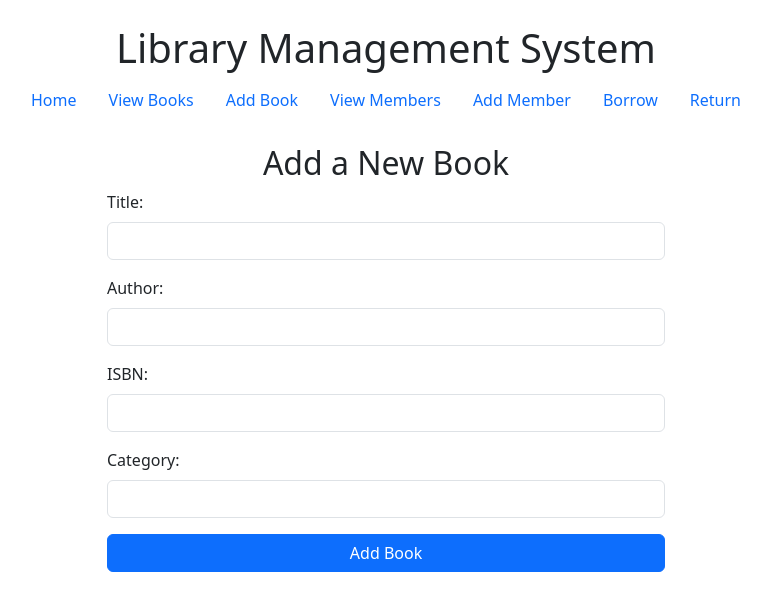
After one commit to Isma3l-19/Library-Management-System, a Flask app: page /add-book in a window 1280 px wide. The commit adds this page. Shown: the top 611 px of the page, without its empty margins (254-1025 px from the left). Run offline with Flask 3, Linux system fonts and the light colour scheme.

Commit message:
add base HTML template and update existing templates for consistent layout and styling

```diff
--- a/library-management/routes.py
+++ b/library-management/routes.py
@@ -1,4 +1,4 @@
-from flask import Blueprint, request, jsonify, render_template
+from flask import Blueprint, request, jsonify, render_template, redirect, url_for, flash
 from models import db, Book, Member, Transaction
 from datetime import datetime
 
@@ -6,20 +6,95 @@ app = Blueprint("routes", __name__)
 
 @app.route("/")
 def index():
-    return render_template("index.html")  # Load home page
+    return render_template("index.html")
 
 @app.route("/books")
 def books_page():
     books = Book.query.all()
-    return render_template("books.html", books=books)  # Pass data to template
+    return render_template("books.html", books=books)
 
 @app.route("/members")
 def members_page():
     members = Member.query.all()
     return render_template("members.html", members=members)
 
-@app.route("/borrow")
+# 📌 Route to show "Add Book" form
+@app.route("/add-book", methods=["GET", "POST"])
+def add_book():
+    if request.method == "POST":
+        title = request.form["title"]
+        author = request.form["author"]
+        isbn = request.form["isbn"]
+        category = request.form["category"]
+
+        new_book = Book(title=title, author=author, isbn=isbn, category=category)
+        db.session.add(new_book)
+        db.session.commit()
+
+        flash("Book added successfully!", "success")
+        return redirect(url_for("routes.books_page"))
+
+    return render_template("add_book.html")
+
+# 📌 Route to show "Add Member" form
+@app.route("/add-member", methods=["GET", "POST"])
+def add_member():
+    if request.method == "POST":
+        name = request.form["name"]
+        email = request.form["email"]
+        phone = request.form["phone"]
+
+        new_member = Member(name=name, email=email, phone=phone)
+        db.session.add(new_member)
+        db.session.commit()
+
+        flash("Member added successfully!", "success")
+        return redirect(url_for("routes.members_page"))
+
+    return render_template("add_member.html")
+
+
+@app.route("/borrow", methods=["GET", "POST"])
 def borrow_page():
+    if request.method == "POST":
+        book_id = request.form["book_id"]
+        member_id = request.form["member_id"]
+
+        book = Book.query.get(book_id)
+        member = Member.query.get(member_id)
+
+        if book and member and book.status == "Available":
+            book.status = "Borrowed"
+            transaction = Transaction(book_id=book.id, member_id=member.id)
+            db.session.add(transaction)
+            db.session.commit()
+            flash("Book borrowed successfully!", "success")
+        else:
+            flash("Error: Book not available or Member not found.", "danger")
+
+        return redirect(url_for("routes.borrow_page"))
+
     books = Book.query.filter_by(status="Available").all()
     members = Member.query.all()
     return render_template("borrow.html", books=books, members=members)
+
+@app.route("/return", methods=["GET", "POST"])
+def return_page():
+    if request.method == "POST":
+        book_id = request.form["book_id"]
+        transaction = Transaction.query.filter_by(book_id=book_id, status="Borrowed").first()
+
+        if transaction:
+            transaction.return_date = datetime.utcnow()
+            transaction.status = "Returned"
+            book = Book.query.get(transaction.book_id)
+            book.status = "Available"
+            db.session.commit()
+            flash("Book returned successfully!", "success")
+        else:
+            flash("Error: No active borrow transaction found.", "danger")
+
+        return redirect(url_for("routes.return_page"))
+
+    borrowed_books = Transaction.query.filter_by(status="Borrowed").all()
+    return render_template("return.html", borrowed_books=borrowed_books)
--- /dev/null
+++ b/library-management/templates/add_book.html
@@ -0,0 +1,26 @@
+{% extends "base.html" %}
+
+{% block title %}Add Book - Library{% endblock %}
+
+{% block content %}
+    <h2 class="text-center">Add a New Book</h2>
+    <form action="{{ url_for('routes.add_book') }}" method="POST" class="w-50 mx-auto">
+        <div class="mb-3">
+            <label class="form-label">Title:</label>
+            <input type="text" class="form-control" name="title" required>
+        </div>
+        <div class="mb-3">
+            <label class="form-label">Author:</label>
+            <input type="text" class="form-control" name="author" required>
+        </div>
+        <div class="mb-3">
+            <label class="form-label">ISBN:</label>
+            <input type="text" class="form-control" name="isbn" required>
+        </div>
+        <div class="mb-3">
+            <label class="form-label">Category:</label>
+            <input type="text" class="form-control" name="category">
+        </div>
+        <button type="submit" class="btn btn-primary w-100">Add Book</button>
+    </form>
+{% endblock %}
--- /dev/null
+++ b/library-management/templates/base.html
@@ -0,0 +1,41 @@
+<!DOCTYPE html>
+<html lang="en">
+<head>
+    <meta charset="UTF-8">
+    <meta name="viewport" content="width=device-width, initial-scale=1.0">
+    <title>{% block title %}Library Management{% endblock %}</title>
+    <link rel="stylesheet" href="https://cdn.jsdelivr.net/npm/bootstrap@5.3.0/dist/css/bootstrap.min.css">
+</head>
+<body class="container mt-4">
+    <header class="mb-4">
+        <h1 class="text-center">Library Management System</h1>
+        <nav class="nav justify-content-center">
+            <a class="nav-link" href="{{ url_for('routes.index') }}">Home</a>
+            <a class="nav-link" href="{{ url_for('routes.books_page') }}">View Books</a>
+            <a class="nav-link" href="{{ url_for('routes.add_book') }}">Add Book</a>
+            <a class="nav-link" href="{{ url_for('routes.members_page') }}">View Members</a>
+            <a class="nav-link" href="{{ url_for('routes.add_member') }}">Add Member</a>
+            <a class="nav-link" href="{{ url_for('routes.borrow_page') }}">Borrow</a>
+            <a class="nav-link" href="{{ url_for('routes.return_page') }}">Return</a>
+        </nav>
+    </header>
+
+    <!-- Flash Messages -->
+    {% with messages = get_flashed_messages(with_categories=true) %}
+        {% if messages %}
+            {% for category, message in messages %}
+                <div class="alert alert-{{ category }} alert-dismissible fade show" role="alert">
+                    {{ message }}
+                    <button type="button" class="btn-close" data-bs-dismiss="alert"></button>
+                </div>
+            {% endfor %}
+        {% endif %}
+    {% endwith %}
+
+    <main>
+        {% block content %}{% endblock %}
+    </main>
+
+    <script src="https://cdn.jsdelivr.net/npm/bootstrap@5.3.0/dist/js/bootstrap.bundle.min.js"></script>
+</body>
+</html>
--- a/requirements.txt
+++ b/requirements.txt
@@ -1,3 +1,5 @@
 flask-sqlalchemy
 pymysql  # Alternative MySQL adapter
 mysql-connector-python
+flask-login
+flask-bcrypt
```
Also changed, not shown: library-management/templates/add_member.html (added, +22 -0 lines), library-management/templates/books.html (+7 -10 lines), library-management/templates/borrow.html (+28 -0 lines), library-management/templates/index.html (+8 -17 lines), library-management/templates/members.html (+7 -10 lines), library-management/templates/return.html (added, +19 -0 lines).
